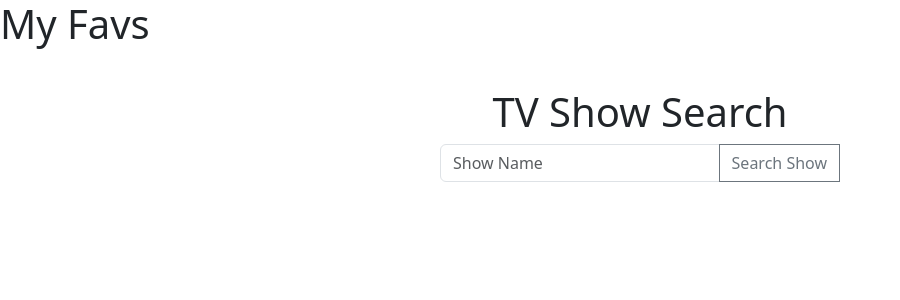
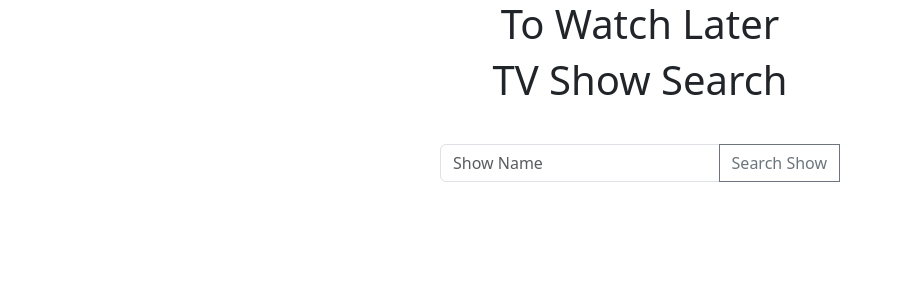
Before and after one commit to pkennedytx1/tv-search, a React (Create React App) app: page / in a window 1280 px wide. Shown: the top 300 px of the page, without its empty margins (0-900 px from the left). Built offline with nearby package versions, Linux system fonts and the light colour scheme.

Commit message:
added a watch later component and finished up the toggle on the favorites component

```diff
--- a/package.json
+++ b/package.json
@@ -14,6 +14,7 @@
     "react-bootstrap": "^2.9.0",
     "react-dom": "^18.2.0",
     "react-scripts": "5.0.1",
+    "styled-components": "^6.1.0",
     "web-vitals": "^2.1.4"
   },
   "scripts": {
--- /dev/null
+++ b/src/component/SShowCard.jsx
@@ -0,0 +1,6 @@
+import { Card } from 'react-bootstrap';
+import styled from 'styled-components';
+
+export const ShowCard = styled(Card)`
+    margin-top: 20px;
+`
--- /dev/null
+++ b/src/component/STitle.jsx
@@ -0,0 +1,5 @@
+import styled from 'styled-components'
+
+export const PageHeader = styled.h1`
+    text-align: center;
+`
--- a/src/component/SearchInput.jsx
+++ b/src/component/SearchInput.jsx
@@ -9,6 +9,7 @@ export default function SearchInput({
     setIsSearchTermValid
 }) {
     return(
+        <div style={{ margin: '0 auto', maxWidth: '400px', marginTop: '40px' }}>
             <InputGroup className="mb-3">
                 <Form.Control
                     placeholder="Show Name"
@@ -33,5 +34,6 @@ export default function SearchInput({
                     Please enter a search term.
                 </Form.Control.Feedback>
             </InputGroup>
+        </div>
     )
 }
--- a/src/containers/Main.jsx
+++ b/src/containers/Main.jsx
@@ -1,10 +1,12 @@
 import React, { useState, useEffect } from 'react';
 import SearchInput from '../component/SearchInput';
 import SearchList from './SearchList';
-import axios from 'axios'
-;
+import { PageHeader } from '../component/STitle';
+import axios from 'axios';
+
 export default function Main({
     handleShowFavorited,
+    handleToWatchLater,
     favorites
 }) {
     const [searchTermInput, setSearchTermInput] = useState('');
@@ -33,8 +35,10 @@ export default function Main({
     }, [searchTerm])
 
     return(
-        <div style={{ margin: '0 auto', maxWidth: '400px', marginTop: '40px' }}>
-            <h1 style={{ textAlign: 'center' }} >TV Show Search</h1>
+        <div>
+            <PageHeader>
+                TV Show Search
+            </PageHeader>
             <SearchInput
                 searchTermInput={searchTermInput}
                 setSearchTermInput={setSearchTermInput}
@@ -46,6 +50,7 @@ export default function Main({
                 showData={showData}
                 searchTerm={searchTerm}
                 handleShowFavorited={handleShowFavorited}
+                handleToWatchLater={handleToWatchLater}
                 favorites={favorites}
             />
         </div>
--- a/src/containers/SearchList.jsx
+++ b/src/containers/SearchList.jsx
@@ -1,22 +1,26 @@
 import React, { createElement } from 'react';
-import { Card, Button } from 'react-bootstrap';
+import { Card, Button, Container, Row, Col } from 'react-bootstrap';
+import { FavoriteIconOutlined, FavoriteIconFilled } from '../component/icons';
+import { ShowCard } from '../component/SShowCard';
 import parse from 'html-react-parser';
-import { FavoriteIconOutlined, FavoriteIconFilled } from '../component/icons';
 
 export default function SearchList({
     showData,
     searchTerm,
     handleShowFavorited,
+    handleToWatchLater,
     favorites
 }) {
     return(
         <>
-            <h2>{showData?.length > 0 && `Results for: ${searchTerm}`}</h2>
+            <h2 style={{ textAlign: 'center' }} >{showData?.length > 0 && `Results for: ${searchTerm}`}</h2>
+            <Container>
+                <Row>
                 {showData?.map((show) => {
-                const { id, name, image, summary } = show?.show
-                console.log(show);
+                    const { id, name, image, summary, externals: { imdb }} = show?.show
                     return(
-                    <Card style={{ marginTop: '20px' }} key={id}>
+                            <Col xs={12} sm={12} md={6} lg={4} key={id}>
+                                <ShowCard>
                                     <Card.Img variant="top" src={image?.original} />
                                     <Card.Body>
                                         <Card.Title>{name && name}</Card.Title>
@@ -29,10 +33,20 @@ export default function SearchList({
                                                 <FavoriteIconOutlined size='36' color='#FF0000'/>
                                             }
                                         </Button>
+                                        <Button onClick={() => handleToWatchLater({
+                                            id,
+                                            name,
+                                            imdb
+                                        })}>
+                                            Add to watch later
+                                        </Button>
                                     </Card.Body>
-                    </Card>
+                                </ShowCard>
+                            </Col>
                     )
                 })}
+                </Row>
+            </Container>
         </>
     )
 }
--- /dev/null
+++ b/src/containers/ToWatch.jsx
@@ -0,0 +1,47 @@
+import React from 'react'
+import { Card, Col, Container, Form, Row, Button } from 'react-bootstrap'
+import { PageHeader } from '../component/STitle'
+
+export default function ToWatch({
+    watchLater,
+    handleToWatchLater
+}) {
+    return(
+        <Container>
+            <PageHeader>
+                To Watch Later
+            </PageHeader>
+            {watchLater?.map((show) => {
+                const {id, name} = show
+                return(
+                    <Card key={id}>
+                        <Row>
+                            <Col sm={12} md={4}>
+                                <Card.Body>{name}</Card.Body>
+                            </Col>
+                            <Col sm={12} md={4}>
+                                <Card.Body>
+                                    <Form.Check
+                                        type="switch"
+                                        id="custom-switch"
+                                        label="Currently Watching"
+                                    />
+                                </Card.Body>
+                            </Col>
+                            <Col sm={12} md={4}>
+                                <Card.Body>
+                                    <Button
+                                        onClick={() => handleToWatchLater(show)}
+                                        variant='danger'
+                                    >
+                                        Finished
+                                    </Button>
+                                </Card.Body>
+                            </Col>
+                        </Row>
+                    </Card>
+                )
+            })}
+        </Container>
+    )
+}
--- a/src/containers/TvSearch.jsx
+++ b/src/containers/TvSearch.jsx
@@ -1,21 +1,40 @@
 import React, { useState } from 'react'
 import Main from './Main';
 import Favorites from './Favorites';
+import ToWatch from './ToWatch';
 
 export default function TvSearch() {
     const [favorites, setFavorites] = useState([])
+    const [watchLater, setWatchLater] = useState([])
 
     const handleShowFavorited = (id) => {
-        setFavorites([...favorites, id]);
+        if (favorites.includes(id)) {
+            const newFavs = favorites.filter((fav) => fav !== id);
+            setFavorites(newFavs)
+        } else {
+            setFavorites([...favorites, id]);
+        }
     }
 
-    console.log(favorites)
+    const handleToWatchLater = (showData) => {
+        console.log(showData, watchLater);
+        if (watchLater.find((show) => show.id === showData.id)) {
+            const newWatchLater = watchLater.filter((show) => show.id !== showData.id);
+            setWatchLater(newWatchLater);
+        } else {
+            setWatchLater([...watchLater, showData])
+        }
+    }
 
     return(
         <>
-            <Favorites />
+            <ToWatch
+                watchLater={watchLater}
+                handleToWatchLater={handleToWatchLater}
+            />
             <Main
                 handleShowFavorited={handleShowFavorited}
+                handleToWatchLater={handleToWatchLater}
                 favorites={favorites}
             />
         </>
```
Also changed, not shown: 1 other file (tests, documents, lock files or other folders). Lines whose indentation alone changed are shown as unchanged.
